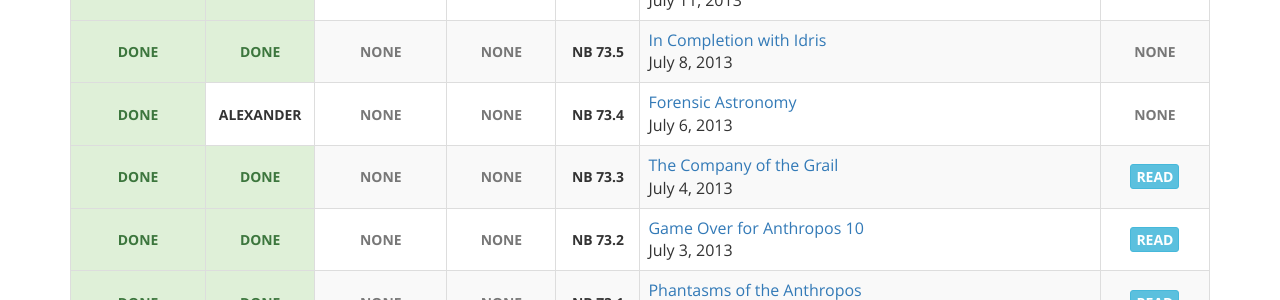
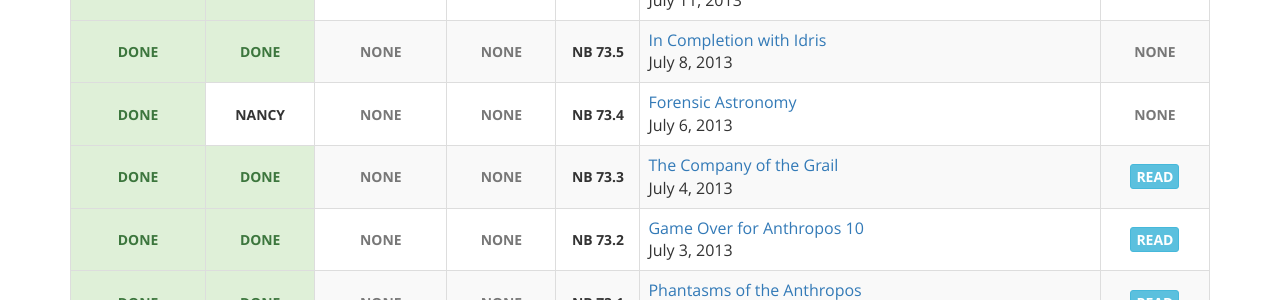
Before and after one commit to gaiaspora/gaiaspora.github.io, a Jekyll site: the page built from content/navigator-briefings.markdown, in a window 1280 px wide and 900 px high, scrolled down 3583 px. Shown: the part 155-455 px from the top of the window. Built offline with Jekyll 4.4.1, drawn with Linux system fonts in a browser that asks for light colours.

Commit message:
Update nb.yaml

```diff
--- a/_data/nb.yaml
+++ b/_data/nb.yaml
@@ -477,7 +477,7 @@
 
 - NB: "73.4"
   Transcription: "done"
-  Review: "Alexander"
+  Review: "Nancy"
   Proofreading: "none"
   Index: "none"
   Title: "Forensic Astronomy"
```
